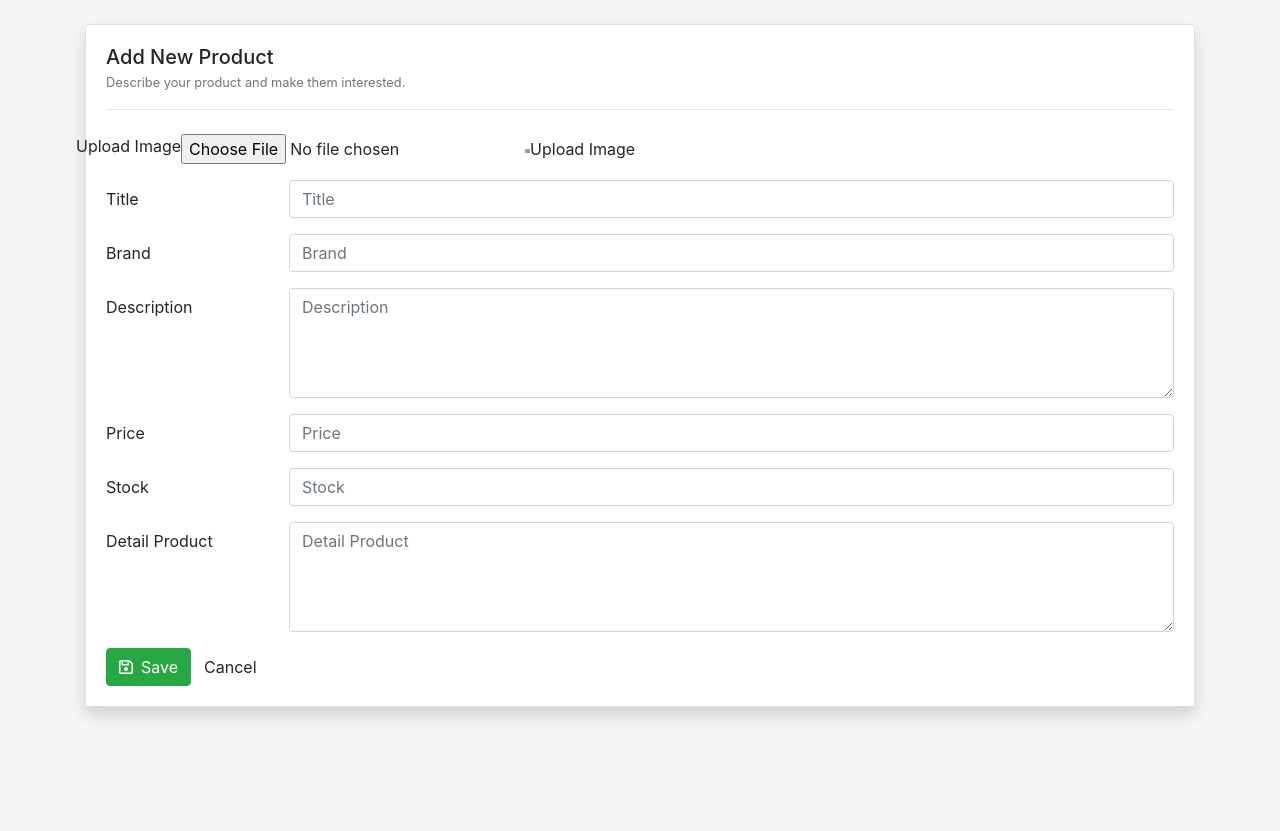
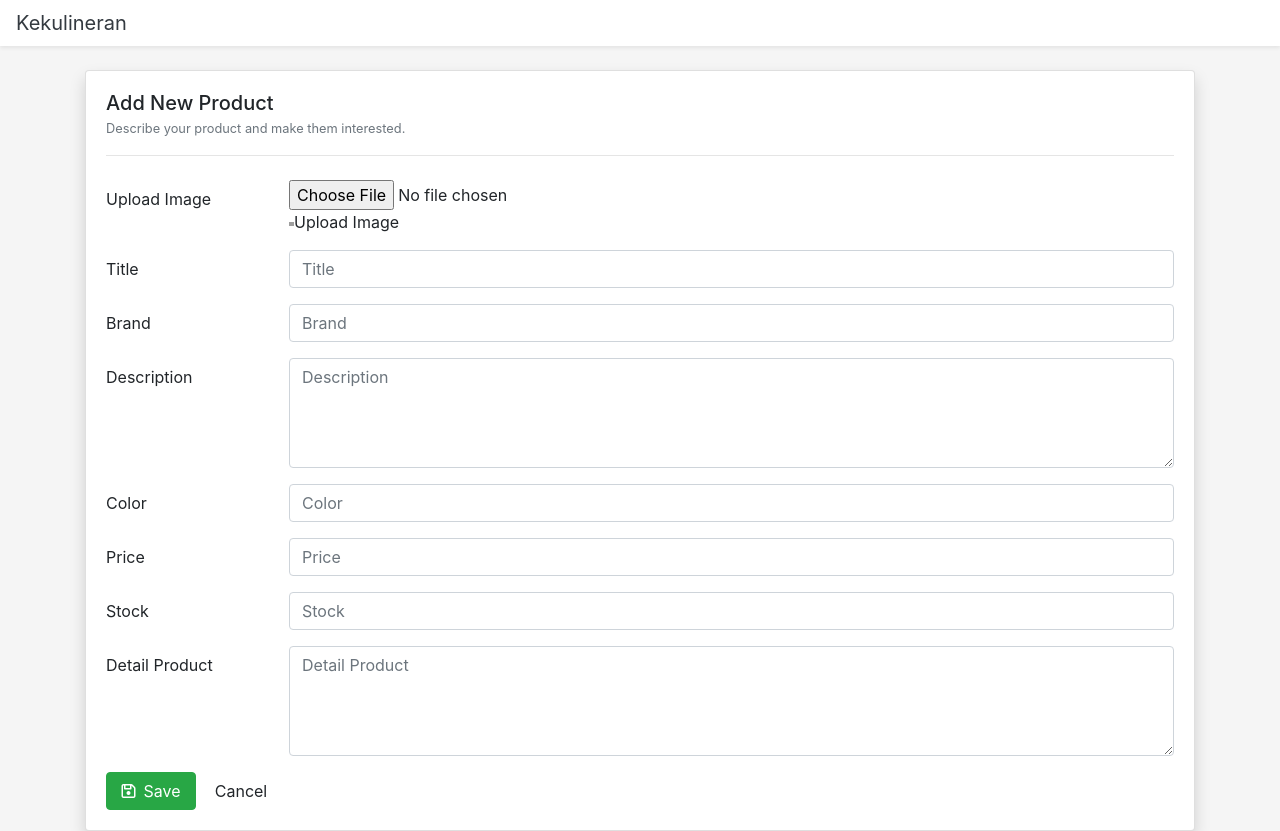
Before and after one commit to mulkyasa/redux-saga-ecommerce, a React (Create React App) app in the folder client/: page /add in a window 1280 px wide. Before the commit the page ends 800 px from the top, so only its background shows below. Built offline with nearby package versions, Linux system fonts and the light colour scheme; grey boxes are pictures that could not be loaded.

Commit message:
fixing layout

```diff
--- a/client/src/components/Carousel.js
+++ b/client/src/components/Carousel.js
@@ -4,7 +4,7 @@ export default function Carousel(props) {
   return (
     <div
       id="carouselExampleIndicators"
-      className="carousel slide"
+      className="carousel slide mb-3"
       data-ride="carousel"
     >
       <ol className="carousel-indicators">
--- a/client/src/components/Form/Form.js
+++ b/client/src/components/Form/Form.js
@@ -5,12 +5,12 @@ export function Form(props) {
   if (type === "text")
     return (
       <div className="form-group row">
-        <label htmlFor="title" className="col-sm-2 col-form-label">
+        <label htmlFor={name} className="col-sm-2 col-form-label">
           {label}
         </label>
         <div className="col-sm-10">
           <input
-            id="label"
+            id={name}
             className="form-control"
             type="text"
             name={name}
@@ -26,12 +26,12 @@ export function Form(props) {
   else if (type === "number")
     return (
       <div className="form-group row">
-        <label htmlFor="rate" className="col-sm-2 col-form-label">
+        <label htmlFor={name} className="col-sm-2 col-form-label">
           {label}
         </label>
         <div className="col-sm-10">
           <input
-            id={label}
+            id={name}
             className="form-control"
             type="number"
             name={name}
--- a/client/src/components/Form/Upload.js
+++ b/client/src/components/Form/Upload.js
@@ -1,4 +1,4 @@
-import React, { Component } from "react";
+import React, { Component, Fragment } from "react";
 import Swal from "sweetalert2";
 import Dropzone from "./Dropzone";
 
@@ -56,17 +56,15 @@ export default class Upload extends Component {
 
   render() {
     return (
-      <div className="row">
-        <span className="name">Upload Image</span>
-        <div className="value">
-          <div className="row">
-            <div className="col-auto">
-              <Dropzone onFileAdded={this.onFileAdded} disabled={false} />
-            </div>
-            <div className="col-auto">{this.state.image}</div>
-          </div>
+      <Fragment>
+        <label htmlFor="upload" className="col-sm-2 col-form-label">
+          Upload Image
+        </label>
+        <div className="col-sm-4">
+          <Dropzone className="form-control-file" onFileAdded={this.onFileAdded} disabled={false} />
         </div>
-      </div>
+        <div className="col-sm-4">{this.state.image}</div>
+      </Fragment>
     );
   }
 }
--- a/client/src/components/Layout.js
+++ b/client/src/components/Layout.js
@@ -7,7 +7,7 @@ export default function Box(props) {
   return (
     <Fragment>
       <Navbar />
-      <div className="container mt-4">
+      <div className="container mt-3">
         <Carousel />
         <List />
         <nav aria-label="Page navigation">
--- a/client/src/components/Navbar.js
+++ b/client/src/components/Navbar.js
@@ -2,8 +2,8 @@ import React from "react";
 
 export default function Navbar(props) {
   return (
-    <nav className="navbar navbar-expand-lg navbar-dark bg-dark">
-      <a className="navbar-brand" href="/">
+    <nav className="navbar navbar-expand-lg navbar-white bg-white shadow-sm">
+      <a className="navbar-brand text-dark py-0" href="/">
         Kekulineran
       </a>
       <button
@@ -19,18 +19,11 @@ export default function Navbar(props) {
       </button>
 
       <div className="collapse navbar-collapse" id="navbarSupportedContent">
-        <ul className="navbar-nav mr-auto">
-          <li className="nav-item active">
-            <a className="nav-link" href="/">
-              Home <span className="sr-only">(current)</span>
-            </a>
-          </li>
-        </ul>
-        <span className="navbar-text">
+        {/* <span className="navbar-text">
           <i className="fab fa-instagram mr-2"></i>
           <i className="fab fa-whatsapp mr-2"></i>
           <i className="fab fa-facebook-f mr-2"></i>
-        </span>
+        </span> */}
       </div>
     </nav>
   );
--- a/client/src/containers/AddForm.js
+++ b/client/src/containers/AddForm.js
@@ -1,9 +1,10 @@
-import React, { Component } from "react";
+import React, { Component, Fragment } from "react";
 import { Link } from "react-router-dom";
 import { postProduct } from "../actions";
 import { connect } from "react-redux";
 import { Form } from "../components/Form/Form";
 import Upload from "../components/Form/Upload";
+import Navbar from "../components/Navbar"
 
 class AddForm extends Component {
   constructor(props) {
@@ -37,7 +38,7 @@ class AddForm extends Component {
   };
 
   render() {
-    let { title, brand, price, stock, detail, description } = this.state;
+    let { title, brand, color, price, stock, detail, description } = this.state;
 
     let forms = [
       { type: "file" },
@@ -61,10 +62,16 @@ class AddForm extends Component {
         value: description,
       },
       {
+        name: "color",
+        label: "Color",
+        type: "text",
+        value: color
+      },
+      {
         name: "price",
         label: "Price",
         type: "text",
-        inpurMode: "numeric",
+        inputMode: "numeric",
         min: 0,
         value: price,
       },
@@ -95,6 +102,8 @@ class AddForm extends Component {
     });
 
     return (
+      <Fragment>
+        <Navbar/>
         <div className="container pt-4">
           <div className="card shadow">
             <div className="card-body">
@@ -115,6 +124,7 @@ class AddForm extends Component {
             </div>
           </div>
         </div>
+      </Fragment>
     );
   }
 }
--- a/client/src/containers/List.js
+++ b/client/src/containers/List.js
@@ -16,7 +16,7 @@ class List extends Component {
     return (
       <Fragment>
         <Link to="/add" className="no-underline">
-          <button className="btn btn-secondary mb-3 btn-block rounded-1">
+          <button className="btn btn-dark mb-3 btn-block rounded-0">
             <i className="fas fa-plus mr-sm-2"></i>Add New Product
           </button>
         </Link>
--- a/client/src/index.css
+++ b/client/src/index.css
@@ -29,6 +29,10 @@ code {
   left: 0;
 }
 
+.btn {
+  min-width: 90px;
+}
+
 .no-underline {
   text-decoration: none !important
 }
```
Also changed, not shown: client/public/kekulineran.svg (added). Lines whose indentation alone changed are shown as unchanged.
